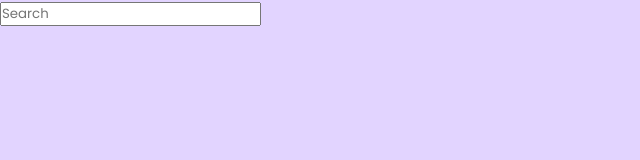
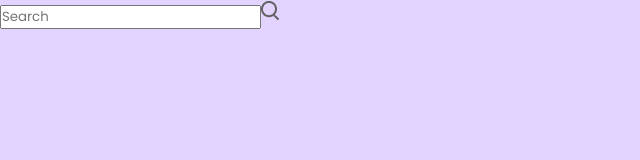
Before and after one commit to Oaksoe11/weatherApp, a React (Vite) app: page / in a window 1280 px wide. Shown: the top 160 px of the page, without its empty margins (0-640 px from the left). Built offline with nearby package versions, Linux system fonts and the light colour scheme.

Commit message:
Add search icon

```diff
--- a/src/components/Weather.jsx
+++ b/src/components/Weather.jsx
@@ -1,12 +1,13 @@
 import React from 'react'
 import './Weather.css'
+import search_icon from '../assets/search.png'
 
 const Weather = () => {
   return (
     <div className='weather'>
         <div className='search-bar'>
             <input type="text" placeholder='Search' />
-            <img src="" alt="" />
+            <img src={search_icon} alt="" />
 
         </div>
 
```
